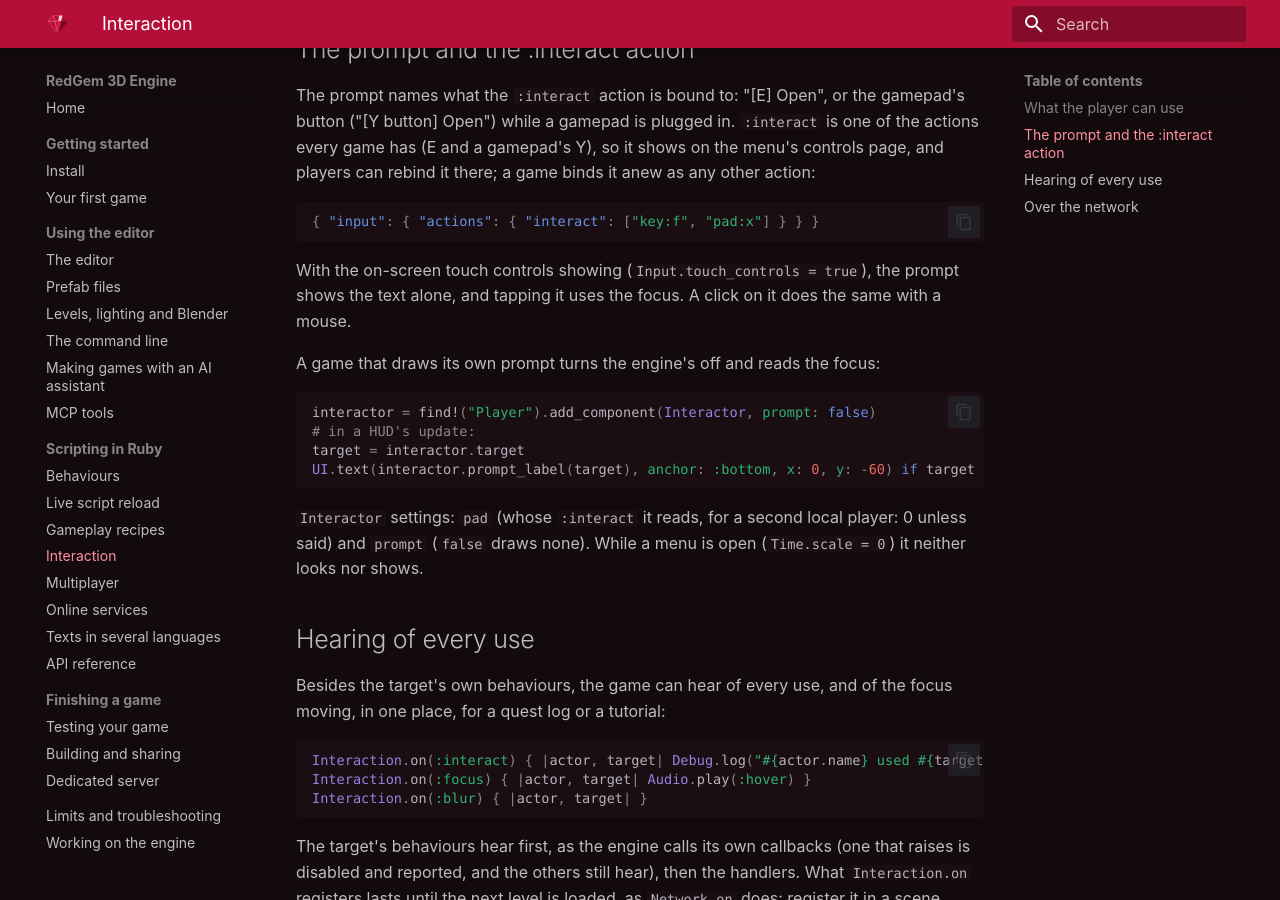
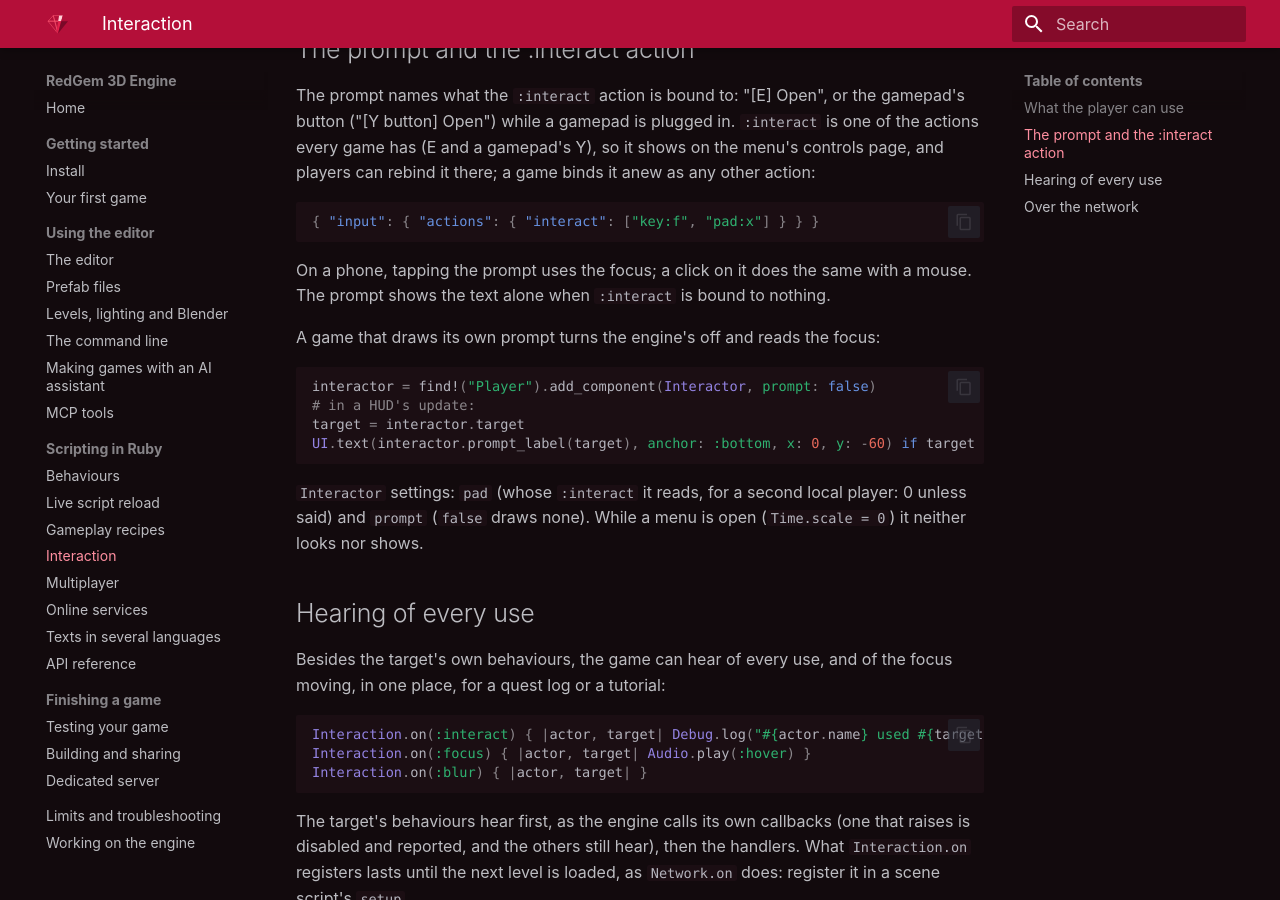
Before and after one commit to carlosdanielpohlod/redgem, an MkDocs documentation site: the page built from docs/scripting/interaction.md, in a window 1280 px wide and 900 px high, scrolled down 1696 px. Built offline with MkDocs 1.6.1 and Material for MkDocs 9.7.7, drawn with Linux system fonts in a browser that asks for light colours.

Commit message:
Name the bound key in the prompt whatever the touch controls say

````diff
--- a/docs/scripting/interaction.md
+++ b/docs/scripting/interaction.md
@@ -75,8 +75,8 @@
 { "input": { "actions": { "interact": ["key:f", "pad:x"] } } }
 ```
 
-With the on-screen touch controls showing (`Input.touch_controls = true`), the prompt shows the
-text alone, and tapping it uses the focus. A click on it does the same with a mouse.
+On a phone, tapping the prompt uses the focus; a click on it does the same with a mouse. The prompt
+shows the text alone when `:interact` is bound to nothing.
 
 A game that draws its own prompt turns the engine's off and reads the focus:
 
````
Also changed, not shown: KNOWN_LIMITATIONS.md (+4 -2 lines), 1 other file.
